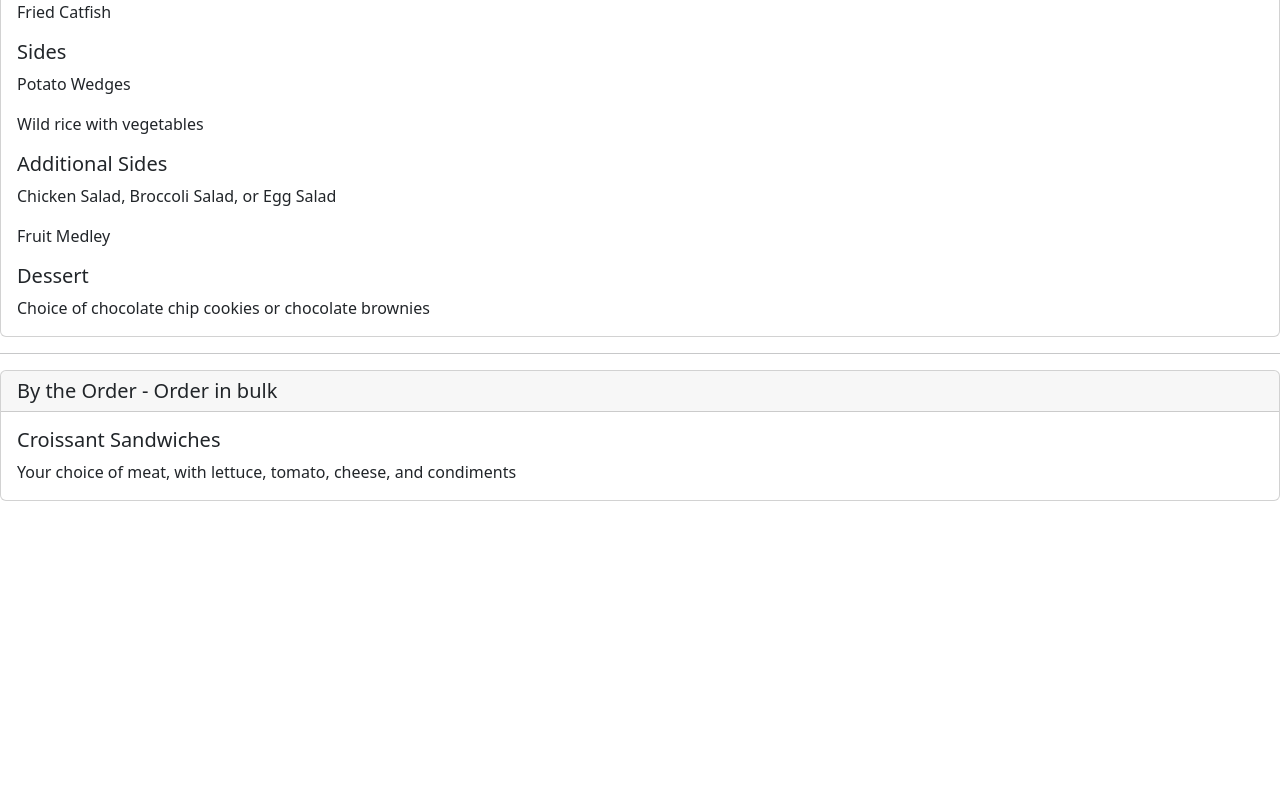
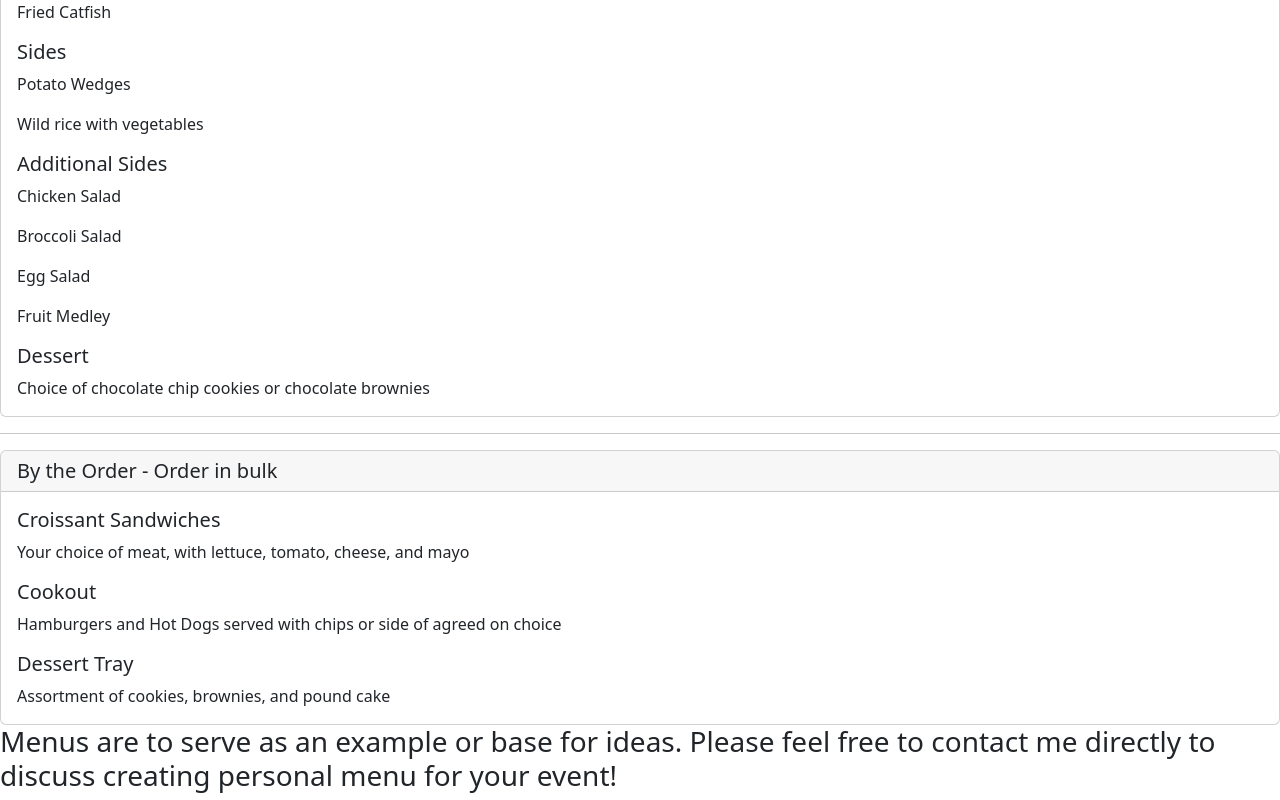
Before and after one commit to javenegas1/jv-catering, a React (Create React App) app in the folder catering-app/: page /sample in a window 1280 px wide. Shown: the part 898-1698 px from the top of the page. Before the commit the page ends 1399 px from the top, so only its background shows below. Built offline with nearby package versions, Linux system fonts and the light colour scheme.

Commit message:
calendar addition

```diff
--- a/catering-app/src/components/Calendar.js
+++ b/catering-app/src/components/Calendar.js
@@ -2,6 +2,11 @@ import React from 'react'
 
 export default function Calendar() {
   return (
-    <div>Calendar</div>
+    <div>Calendar
+
+      <div>
+      <iframe src="https://calendar.google.com/calendar/embed?height=600&wkst=1&bgcolor=%23ffffff&ctz=America%2FNew_York&src=dmVuZWdhcy5hLmp1YW4zN0BnbWFpbC5jb20&src=YWRkcmVzc2Jvb2sjY29udGFjdHNAZ3JvdXAudi5jYWxlbmRhci5nb29nbGUuY29t&src=ZW4udXNhI2hvbGlkYXlAZ3JvdXAudi5jYWxlbmRhci5nb29nbGUuY29t&src=Y19jbGFzc3Jvb202NTY1OWI2Y0Bncm91cC5jYWxlbmRhci5nb29nbGUuY29t&color=%23039BE5&color=%2333B679&color=%230B8043&color=%23202124" width="900" height="600" scrolling="no"></iframe>
+      </div>
+    </div>
   )
 }
--- a/catering-app/src/components/Sample.js
+++ b/catering-app/src/components/Sample.js
@@ -70,7 +70,13 @@ export default function Sample() {
         </Card.Text>
         <Card.Title>Additional Sides</Card.Title>
         <Card.Text>
-          Chicken Salad, Broccoli Salad, or Egg Salad
+          Chicken Salad
+        </Card.Text>
+        <Card.Text>
+          Broccoli Salad
+        </Card.Text>
+        <Card.Text>
+          Egg Salad
         </Card.Text>
         <Card.Text>
           Fruit Medley
@@ -91,12 +97,24 @@ export default function Sample() {
       <Card.Body>
         <Card.Title>Croissant Sandwiches</Card.Title>
         <Card.Text>
-          Your choice of meat, with lettuce, tomato, cheese, and condiments
+          Your choice of meat, with lettuce, tomato, cheese, and mayo
+        </Card.Text>
+        <Card.Title>Cookout</Card.Title>
+        <Card.Text>
+          Hamburgers and Hot Dogs served with chips or side of agreed on choice
+        </Card.Text>
+        <Card.Title>Dessert Tray</Card.Title>
+        <Card.Text>
+          Assortment of cookies, brownies, and pound cake
         </Card.Text>
 
         {/* <Button variant="primary">Go somewhere</Button> */}
       </Card.Body>
         </Card>
+
+        <div>
+          <h3>Menus are to serve as an example or base for ideas. Please feel free to contact me directly to discuss creating personal menu for your event!</h3>
+        </div>
     </div>
   )
 }
```
